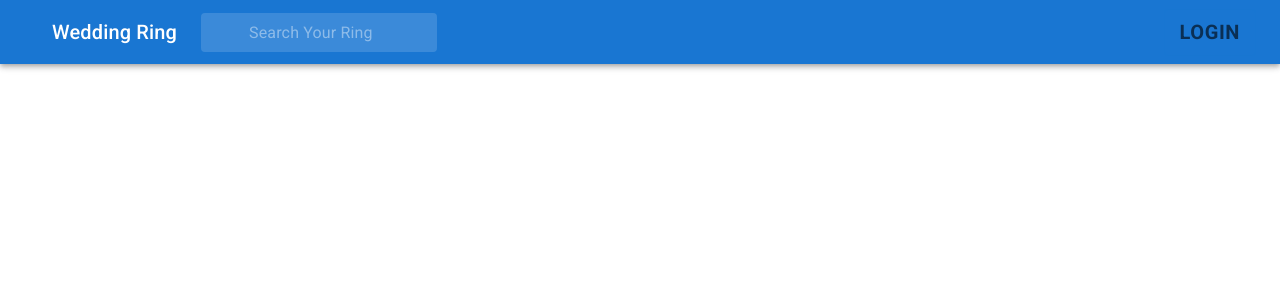
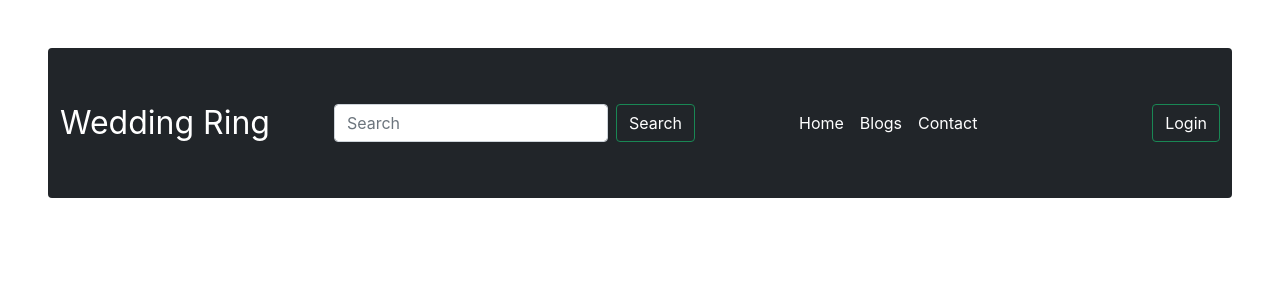
Before and after one commit to raisanowreen/Wedding-Ring-Client, a React (Create React App) app: page /navigation in a window 1280 px wide. Shown: the top 300 px of the page. Built offline with nearby package versions, Linux system fonts and the light colour scheme; no server answers.

Commit message:
navigation finished

```diff
--- a/public/index.html
+++ b/public/index.html
@@ -25,6 +25,10 @@
       Learn how to configure a non-root public URL by running `npm run build`.
     -->
     <!--
+      bootstrap css framework
+     -->
+    <link href="https://cdn.jsdelivr.net/npm/bootstrap@5.1.3/dist/css/bootstrap.min.css" rel="stylesheet" integrity="sha384-1BmE4kWBq78iYhFldvKuhfTAU6auU8tT94WrHftjDbrCEXSU1oBoqyl2QvZ6jIW3" crossorigin="anonymous">
+    <!--
       Roboto Font Link
      -->
     <link
@@ -46,5 +50,9 @@
       To begin the development, run `npm start` or `yarn start`.
       To create a production bundle, use `npm run build` or `yarn build`.
     -->
+    <!--
+      Javascript bundle
+     -->
+    <script src="https://cdn.jsdelivr.net/npm/bootstrap@5.1.3/dist/js/bootstrap.bundle.min.js" integrity="sha384-ka7Sk0Gln4gmtz2MlQnikT1wXgYsOg+OMhuP+IlRH9sENBO0LRn5q+8nbTov4+1p" crossorigin="anonymous"></script>
   </body>
 </html>
--- a/src/Pages/Shared/Navigation/Navigation.js
+++ b/src/Pages/Shared/Navigation/Navigation.js
@@ -1,186 +1,54 @@
 import React from 'react';
-import { styled, alpha } from '@mui/material/styles';
-import AppBar from '@mui/material/AppBar';
-import Box from '@mui/material/Box';
-import Toolbar from '@mui/material/Toolbar';
-import IconButton from '@mui/material/IconButton';
-import Typography from '@mui/material/Typography';
-import InputBase from '@mui/material/InputBase';
-import MenuItem from '@mui/material/MenuItem';
-import Menu from '@mui/material/Menu';
-import Button from '@mui/material/Button';
 import { Link, NavLink } from 'react-router-dom';
 import useAuth from '../../../hooks/useAuth';
 
 
 
-const Search = styled('div')(({ theme }) => ({
-    position: 'relative',
-    borderRadius: theme.shape.borderRadius,
-    backgroundColor: alpha(theme.palette.common.white, 0.15),
-    '&:hover': {
-      backgroundColor: alpha(theme.palette.common.white, 0.25),
-    },
-    marginRight: theme.spacing(2),
-    marginLeft: 0,
-    width: '100%',
-    [theme.breakpoints.up('sm')]: {
-      marginLeft: theme.spacing(3),
-      width: 'auto',
-    },
-  }));
-
-  const SearchIconWrapper = styled('div')(({ theme }) => ({
-    padding: theme.spacing(0, 2),
-    height: '100%',
-    position: 'absolute',
-    pointerEvents: 'none',
-    display: 'flex',
-    alignItems: 'center',
-    justifyContent: 'center',
-  }));
-
-  const StyledInputBase = styled(InputBase)(({ theme }) => ({
-    color: 'inherit',
-    '& .MuiInputBase-input': {
-      padding: theme.spacing(1, 1, 1, 0),
-      // vertical padding + font size from searchIcon
-      paddingLeft: `calc(1em + ${theme.spacing(4)})`,
-      transition: theme.transitions.create('width'),
-      width: '100%',
-      [theme.breakpoints.up('md')]: {
-        width: '20ch',
-      },
-    },
-  }));
-
-
 
 const Navigation = () => {
     const {user, logOut} = useAuth();
-    const [anchorEl, setAnchorEl] = React.useState(null);
-    const [mobileMoreAnchorEl, setMobileMoreAnchorEl] = React.useState(null);
 
-    const isMenuOpen = Boolean(anchorEl);
-    const isMobileMenuOpen = Boolean(mobileMoreAnchorEl);
+    return (
+       <div>
+          <nav class="navbar navbar-expand-lg navbar-light bg-dark m-5 rounded">
+  <div class="container-fluid">
+    <a class="navbar-brand fs-2 text-white" href="#">Wedding Ring</a>
+    <button class="navbar-toggler" type="button" data-bs-toggle="collapse" data-bs-target="#navbarSupportedContent" aria-controls="navbarSupportedContent" aria-expanded="false" aria-label="Toggle navigation">
+      <span class="navbar-toggler-icon"></span>
+    </button>
+    <div class="collapse navbar-collapse" id="navbarSupportedContent">
 
-    const handleProfileMenuOpen = (event) => {
-      setAnchorEl(event.currentTarget);
-    };
+      <form class="d-flex m-5">
+        <input class="form-control me-2" type="search" placeholder="Search" aria-label="Search"/>
+        <button class="btn btn-outline-success text-white" type="submit">Search</button>
+      </form>
+      <ul class="navbar-nav me-auto mb-2 mb-lg-0 ms-5">
+        <li class="nav-item">
+          <a class="nav-link active text-white" aria-current="page" href="#">Home</a>
+        </li>
+        <li class="nav-item">
+          <a class="nav-link active text-white" aria-current="page" href="#">Blogs</a>
+        </li>
+        <li class="nav-item">
+          <a class="nav-link active text-white" aria-current="page" href="#">Contact</a>
+        </li>
 
-    const handleMobileMenuClose = () => {
-      setMobileMoreAnchorEl(null);
-    };
+      </ul>
+      { user?.email?
+                <div>
 
-    const handleMenuClose = () => {
-      setAnchorEl(null);
-      handleMobileMenuClose();
-    };
+                  <Link to="/dashboard" style={{ textDecoration: 'none', marginRight: '5px' }}> <button class="btn btn-outline-success text-white">Dashboard</button></Link>
+                  <button onClick={logOut} class="btn btn-outline-success text-white">Logout</button>
+                </div>
 
-    const handleMobileMenuOpen = (event) => {
-      setMobileMoreAnchorEl(event.currentTarget);
-    };
-
-    const menuId = 'primary-search-account-menu';
-    const renderMenu = (
-      <Menu
-        anchorEl={anchorEl}
-        anchorOrigin={{
-          vertical: 'top',
-          horizontal: 'right',
-        }}
-        id={menuId}
-        keepMounted
-        transformOrigin={{
-          vertical: 'top',
-          horizontal: 'right',
-        }}
-        open={isMenuOpen}
-        onClose={handleMenuClose}
-      >
-        <MenuItem onClick={handleMenuClose}>Profile</MenuItem>
-        <MenuItem onClick={handleMenuClose}>My account</MenuItem>
-      </Menu>
-    );
-
-    const mobileMenuId = 'primary-search-account-menu-mobile';
-    const renderMobileMenu = (
-      <Menu
-        anchorEl={mobileMoreAnchorEl}
-        anchorOrigin={{
-          vertical: 'top',
-          horizontal: 'right',
-        }}
-        id={mobileMenuId}
-        keepMounted
-        transformOrigin={{
-          vertical: 'top',
-          horizontal: 'right',
-        }}
-        open={isMobileMenuOpen}
-        onClose={handleMobileMenuClose}
-      >
-
-        <MenuItem onClick={handleProfileMenuOpen}>
-          <IconButton
-            size="large"
-            aria-label="account of current user"
-            aria-controls="primary-search-account-menu"
-            aria-haspopup="true"
-            color="inherit"
-          >
-          </IconButton>
-          <p>Profile</p>
-        </MenuItem>
-      </Menu>
-    );
-    return (
-        <Box sx={{ flexGrow: 1 }}>
-        <AppBar position="static">
-          <Toolbar>
-            <IconButton
-              size="large"
-              edge="start"
-              color="inherit"
-              aria-label="open drawer"
-              sx={{ mr: 2 }}
-            >
-            </IconButton>
-            <Typography
-              variant="h6"
-              noWrap
-              component="div"
-              sx={{ display: { xs: 'none', sm: 'block' } }}
-            >
-              Wedding Ring
-            </Typography>
-            <Search>
-              <SearchIconWrapper>
-              </SearchIconWrapper>
-              <StyledInputBase
-                placeholder="Search Your Ring"
-                inputProps={{ 'aria-label': 'search' }}
-              />
-            </Search>
-            <Box sx={{ flexGrow: 1 }} />
-            <Box sx={{ display: { xs: 'none', md: 'flex' } }}>
-
-           { user?.email?
-                <Box>
-                  <Button onClick={logOut} variant="outlined" sx={{color: 'text.secondary', fontWeight: 'bold',  fontSize: 'h6.fontSize'}}>Logout</Button>
-                <Link to="/dashboard">Dashboard</Link>
-                </Box>
 
  :
- <NavLink to="/login"> <Button variant="outlined" sx={{color: 'text.secondary', fontWeight: 'bold',  fontSize: 'h6.fontSize'}}>Login</Button>
+ <NavLink to="/login" style={{ textDecoration: 'none' }}> <button class="btn btn-outline-success text-white">Login</button>
  </NavLink>}
-            </Box>
-
-          </Toolbar>
-        </AppBar>
-        {renderMobileMenu}
-        {renderMenu}
-      </Box>
+    </div>
+  </div>
+</nav>
+       </div>
     );
 };
 
```
